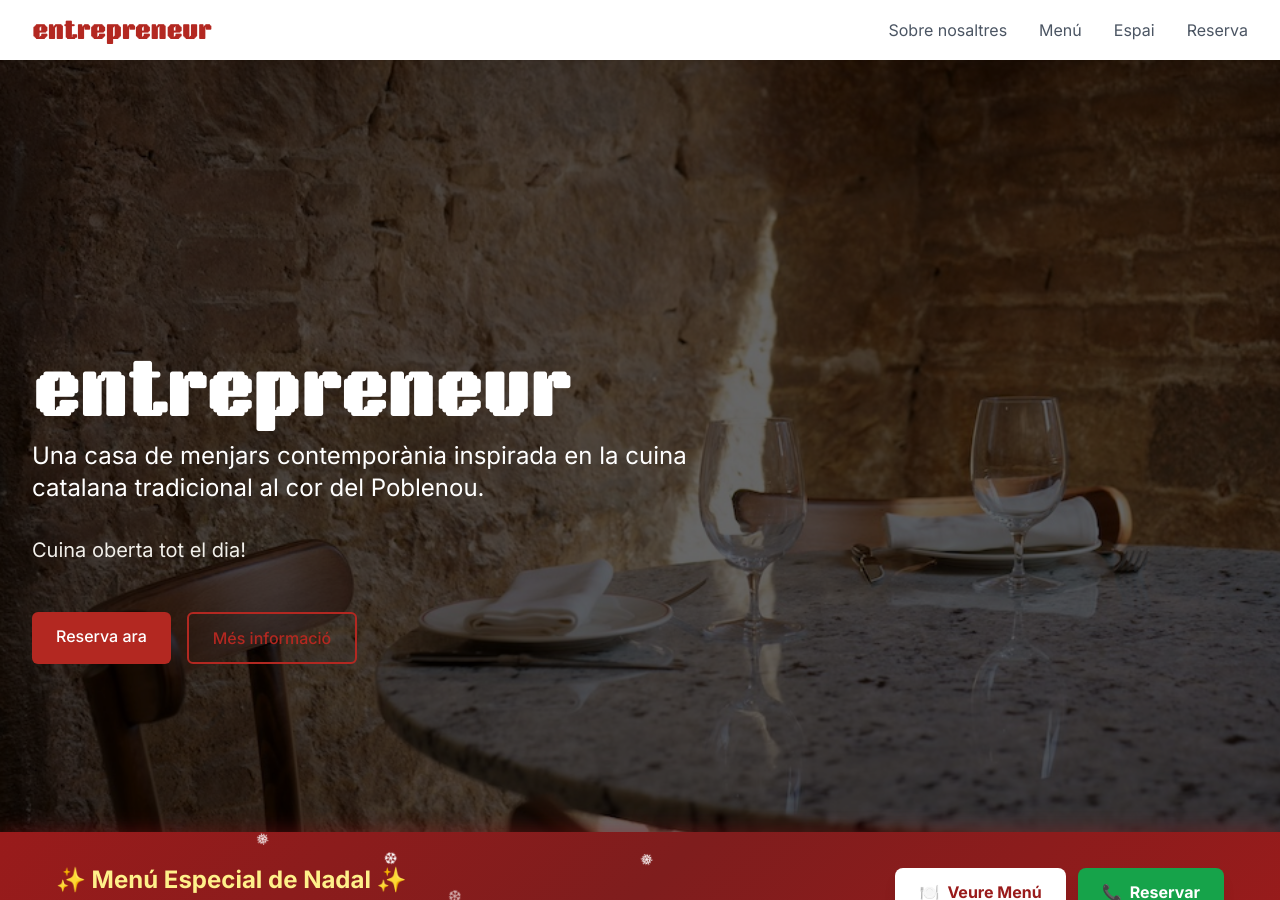
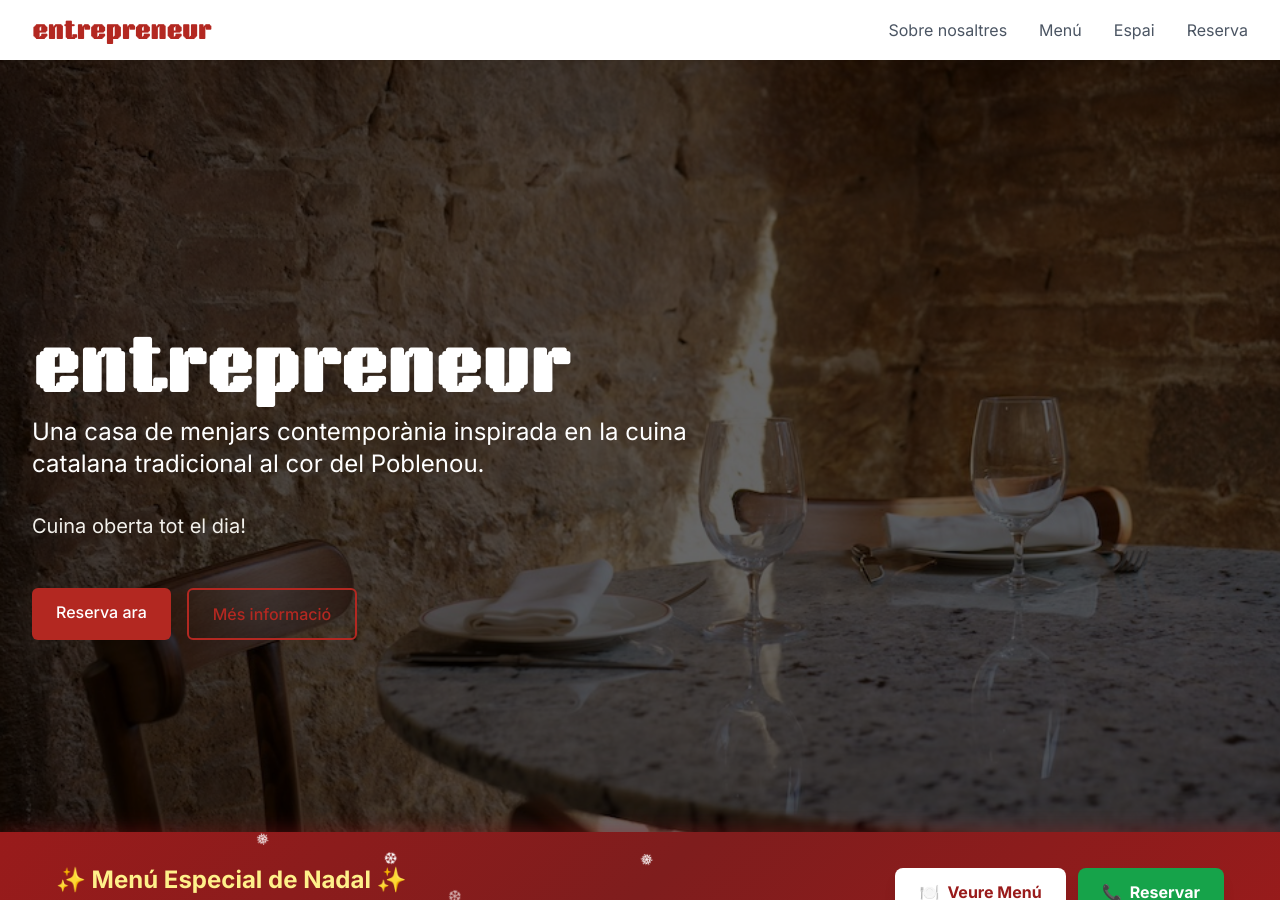
Before and after one commit to itnig-it/lentrepreneur, a Jekyll site: the page built from index.html, in a window 1280 px wide and 900 px high. Built offline with Jekyll 4.4.1, drawn with Linux system fonts in a browser that asks for light colours; some web fonts are replaced; comment, search, counter and statistics services are not loaded.

Commit message:
Añadir margen inferior a los botones del hero para separarlos del banner navideño
- Añadido mb-8 md:mb-12 a los botones del hero section
- 32px de margen inferior en móvil (mb-8)
- 48px de margen inferior en desktop (md:mb-12)
- Mejor separación visual entre botones y banner navideño
- Soluciona el problema de espaciado en versión móvil

```diff
--- a/assets/css/styles.css
+++ b/assets/css/styles.css
@@ -1225,6 +1225,10 @@ video {
     margin-bottom: 0px;
   }
 
+  .md\:mb-12{
+    margin-bottom: 3rem;
+  }
+
   .md\:flex{
     display: flex;
   }
--- a/index.html
+++ b/index.html
@@ -14,7 +14,7 @@ layout: default
       <h1 class="text-4xl md:text-6xl font-bold mb-4"><span class="brand-font">entrepreneur</span></h1>
       <p class="text-xl md:text-2xl text-white mb-8">Una casa de menjars contemporània inspirada en la cuina catalana tradicional al cor del Poblenou.</p>
       <p class="text-lg md:text-xl mb-12 text-brand-light">Cuina oberta tot el dia!</p>
-      <div class="flex flex-col sm:flex-row space-y-4 sm:space-y-0 sm:space-x-4">
+      <div class="flex flex-col sm:flex-row space-y-4 sm:space-y-0 sm:space-x-4 mb-8 md:mb-12">
         <a href="#contact" class="btn btn-primary text-center">Reserva ara</a>
         <a href="#concept" class="btn btn-outline text-center">Més informació</a>
       </div>
```
